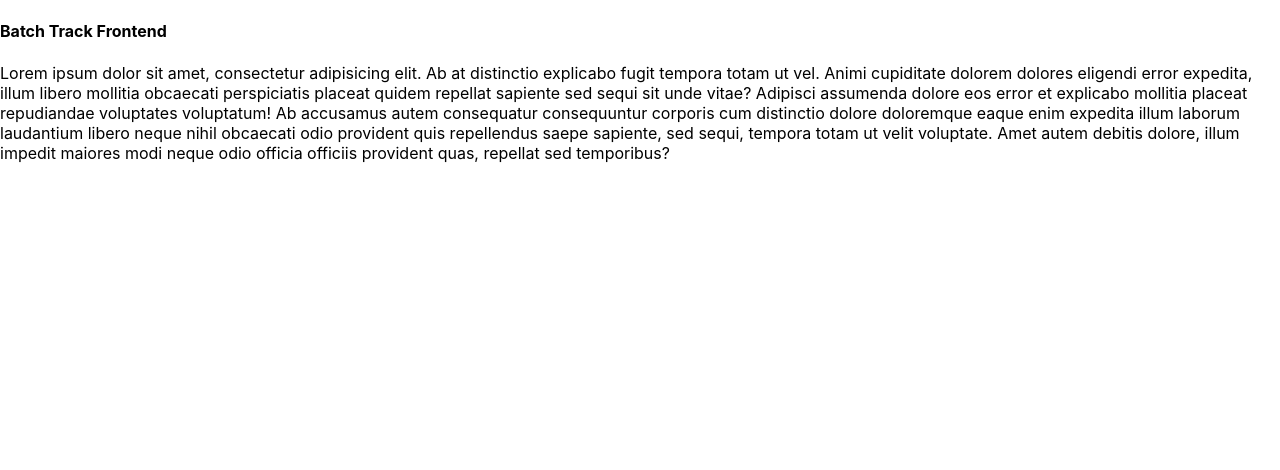
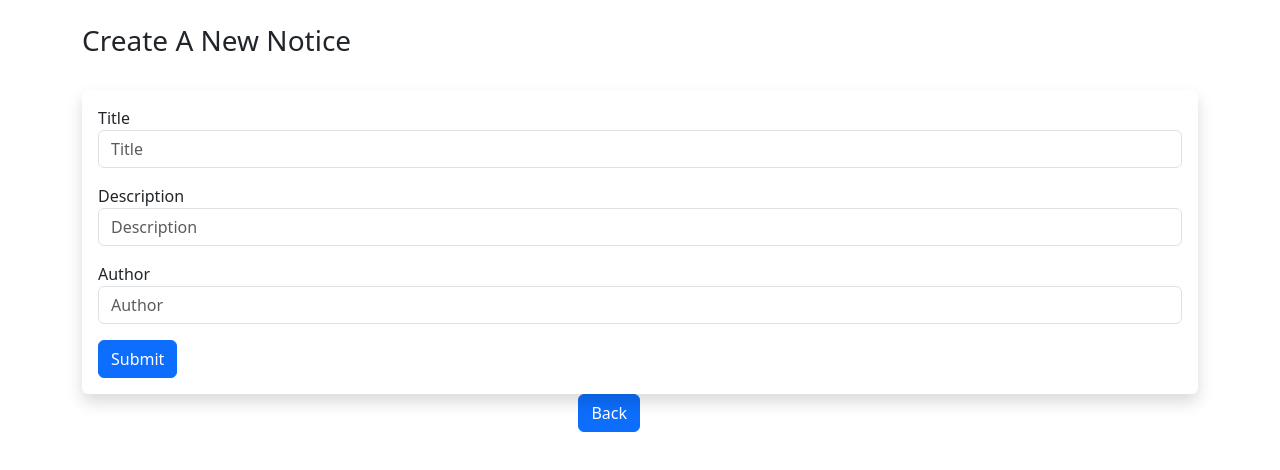
Before and after one commit to sasjb/Batch-Track-Frontend, a React (Create React App) app: page /create-notice in a window 1280 px wide. Shown: the top 470 px of the page. Built offline with nearby package versions, Linux system fonts and the light colour scheme.

Commit message:
create notice and all notice layout done by samia

```diff
--- a/package.json
+++ b/package.json
@@ -6,9 +6,14 @@
     "@testing-library/jest-dom": "^5.17.0",
     "@testing-library/react": "^13.4.0",
     "@testing-library/user-event": "^13.5.0",
+    "axios": "^1.7.7",
+    "bootstrap": "^5.3.3",
     "react": "^18.3.1",
     "react-dom": "^18.3.1",
+    "react-hook-form": "^7.53.1",
+    "react-router-dom": "^6.27.0",
     "react-scripts": "5.0.1",
+    "react-toastify": "^10.0.6",
     "web-vitals": "^2.1.4"
   },
   "scripts": {
--- a/src/App.js
+++ b/src/App.js
@@ -1,15 +1,16 @@
-import './App.css';
-import "../src/Assets/CSS/Custom.css";
-import {Fragment} from "react";
+import React from "react";
+import { BrowserRouter as Router, Routes, Route } from "react-router-dom";
+import AllNotice from "./Components/AllNotice";
+import CreateNotice from './Components/CreateNotice';
 
 function App() {
   return (
-   <Fragment>
-     <h4>Batch Track Frontend</h4>
-     <p>
-       Lorem ipsum dolor sit amet, consectetur adipisicing elit. Ab at distinctio explicabo fugit tempora totam ut vel. Animi cupiditate dolorem dolores eligendi error expedita, illum libero mollitia obcaecati perspiciatis placeat quidem repellat sapiente sed sequi sit unde vitae? Adipisci assumenda dolore eos error et explicabo mollitia placeat repudiandae voluptates voluptatum! Ab accusamus autem consequatur consequuntur corporis cum distinctio dolore doloremque eaque enim expedita illum laborum laudantium libero neque nihil obcaecati odio provident quis repellendus saepe sapiente, sed sequi, tempora totam ut velit voluptate. Amet autem debitis dolore, illum impedit maiores modi neque odio officia officiis provident quas, repellat sed temporibus?
-     </p>
-   </Fragment>
+    <Router>
+      <Routes>
+        <Route path="/" element={<AllNotice />} />
+        <Route path="/create-notice" element={<CreateNotice/>} />
+      </Routes>
+    </Router>
   );
 }
 
--- /dev/null
+++ b/src/Components/AllNotice.js
@@ -0,0 +1,105 @@
+import { useState, useEffect } from "react";
+import { useNavigate } from "react-router-dom";
+import { toast } from "react-toastify";
+import axios from "axios";
+
+const AllNotice = () => {
+    const [notices, setNotices] = useState([]);
+    const [loading, setLoading] = useState(true);
+    const [error, setError] = useState(null);
+    const navigate = useNavigate();
+
+    // Fetch notices from API
+    useEffect(() => {
+        const fetchNotices = async () => {
+            try {
+                const response = await axios.get("http://localhost:5000/api/notice");
+                setNotices(response.data);
+            } catch (err) {
+                setError("Failed to fetch notices.");
+                toast.error("Error loading notices.");
+                console.error(err);
+            } finally {
+                setLoading(false);
+            }
+        };
+
+        fetchNotices();
+    }, []);
+
+    const deleteNotice = (id) => {
+        if (window.confirm("Are you sure you want to delete?")) {
+            axios
+                .delete(`http://localhost:5000/api/notice/all-notice`)
+                .then(() => {
+                    setNotices(notices.filter((notice) => notice.id !== id));
+                    toast.success("Notice deleted successfully.");
+                })
+                .catch((err) => {
+                    toast.error("Failed to delete notice.");
+                    console.error(err);
+                });
+        }
+    };
+
+    const handleCreateNotice = () => {
+        navigate("/create-notice");
+    };
+
+    return (
+        <>
+            <div className="container">
+                <div className="row py-4">
+                    <div className="col-md-6">
+                        <h3>Notices</h3>
+                    </div>
+                    <div className="col-md-6 text-end">
+                        <button onClick={handleCreateNotice} className="btn btn-primary">Create Notice</button>
+                    </div>
+                </div>
+                <div className="card border-0 shadow p-3">
+                    {loading ? (
+                        <div className="text-center">
+                            <div className="spinner-border text-primary" role="status">
+                                <span className="visually-hidden">Loading...</span>
+                            </div>
+                        </div>
+                    ) : error ? (
+                        <p className="text-danger">{error}</p>
+                    ) : notices.length === 0 ? (
+                        <p className="text-muted">No notices available. Click "Create Notice" to add one.</p>
+                    ) : (
+                        <table className="table table-striped">
+                            <thead>
+                                <tr>
+                                    <th>#</th>
+                                    <th>ID</th>
+                                    <th>Title</th>
+                                    <th>Description</th>
+                                    <th>Author</th>
+                                    <th width="150">Action</th>
+                                </tr>
+                            </thead>
+                            <tbody>
+                                {notices.map((notice, index) => (
+                                    <tr key={notice.id}>
+                                        <td>{index + 1}</td>
+                                        <td>{notice.id}</td>
+                                        <td>{notice.title}</td>
+                                        <td>{notice.description}</td>
+                                        <td>{notice.author}</td>
+                                        <td>
+                                            <button onClick={() => deleteNotice(notice.id)} className="btn btn-danger ms-1">Delete</button>
+                                        </td>
+                                    </tr>
+                                ))}
+                            </tbody>
+                        </table>
+                    )}
+                </div>
+            </div>
+        </>
+    );
+};
+
+export default AllNotice;
--- /dev/null
+++ b/src/Components/CreateNotice.js
@@ -0,0 +1,79 @@
+import axios from "axios";
+import { useForm } from "react-hook-form";
+import { Link } from "react-router-dom";
+import { ToastContainer, toast } from "react-toastify";
+import "react-toastify/dist/ReactToastify.css";
+
+const CreateNotice = () => {
+  const createNoticeFormData = [
+    {
+      level: "Title",
+      placeholder: "Title",
+      type: "text",
+      name: "title",
+      required: true,
+    },
+    {
+      level: "Description",
+      placeholder: "Description",
+      type: "text",
+      name: "description",
+      required: true,
+    },
+    {
+      level: "Author",
+      placeholder: "Author",
+      type: "text",
+      name: "author",
+      required: true,
+    },
+  ];
+
+  const { register, handleSubmit, formState: { errors } } = useForm();
+
+  const formSubmit = async (data) => {
+    axios.post("http://localhost:5000/api/notice/create", data)
+      .then((res) => {
+        toast.success("Notice created successfully!");
+      })
+      .catch((err) => {
+        console.error(err);
+        toast.error("Failed to create notice.");
+      });
+  };
+
+  return (
+    <>
+      <div className="container">
+        <div className="row py-4">
+          <div className="col-md-6">
+            <h3>Create A New Notice</h3>
+          </div>
+        </div>
+        <div className="card border-0 shadow p-3">
+          <form onSubmit={handleSubmit(formSubmit)}>
+            {createNoticeFormData.map((data, id) => (
+              <div className="mb-3" key={id}>
+                <label>{data.level}</label>
+                <input
+                  type={data.type}
+                  placeholder={data.placeholder}
+                  {...register(data.name, { required: data.required })}
+                  className={`form-control ${errors[data.name] && 'is-invalid'}`}
+                />
+                {errors[data.name] && <p className="invalid-feedback">This field is required</p>}
+              </div>
+            ))}
+            <button className="btn btn-primary" type="submit">Submit</button>
+          </form>
+        </div>
+      </div>
+      <div className="col-md-6 text-end">
+        <Link to="/users" className="btn btn-primary">Back</Link>
+      </div>
+      <ToastContainer />
+    </>
+  );
+};
+
+export default CreateNotice;
--- a/src/index.js
+++ b/src/index.js
@@ -2,6 +2,8 @@ import React from 'react';
 import ReactDOM from 'react-dom/client';
 import './index.css';
 import App from './App';
+import 'bootstrap/dist/css/bootstrap.min.css';
+
 import reportWebVitals from './reportWebVitals';
 
 const root = ReactDOM.createRoot(document.getElementById('root'));
```
Also changed, not shown: src/Components/NavBar.js (renamed from src/Componets/NavBar.js), 1 other file (tests, documents, lock files or other folders).
